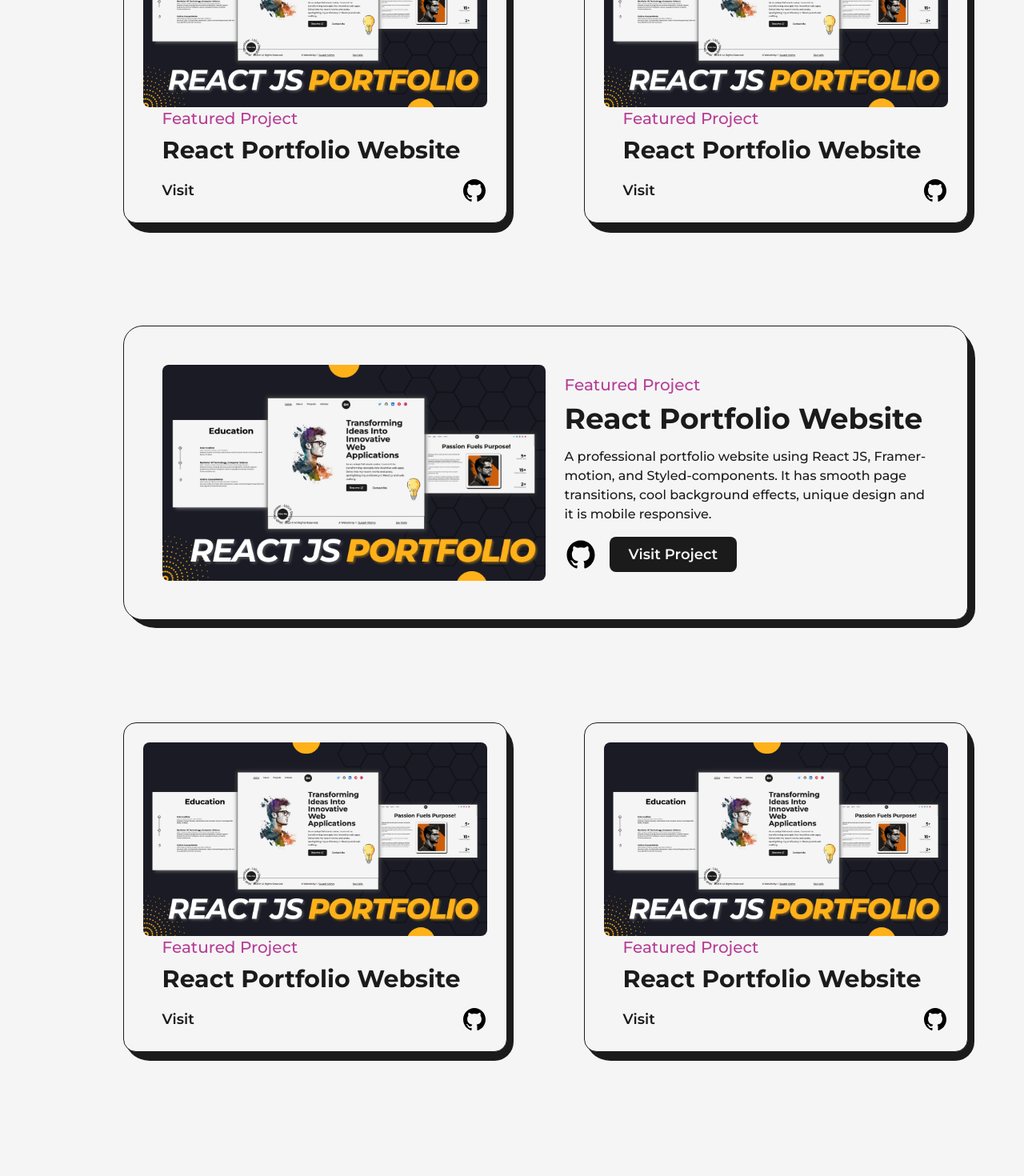
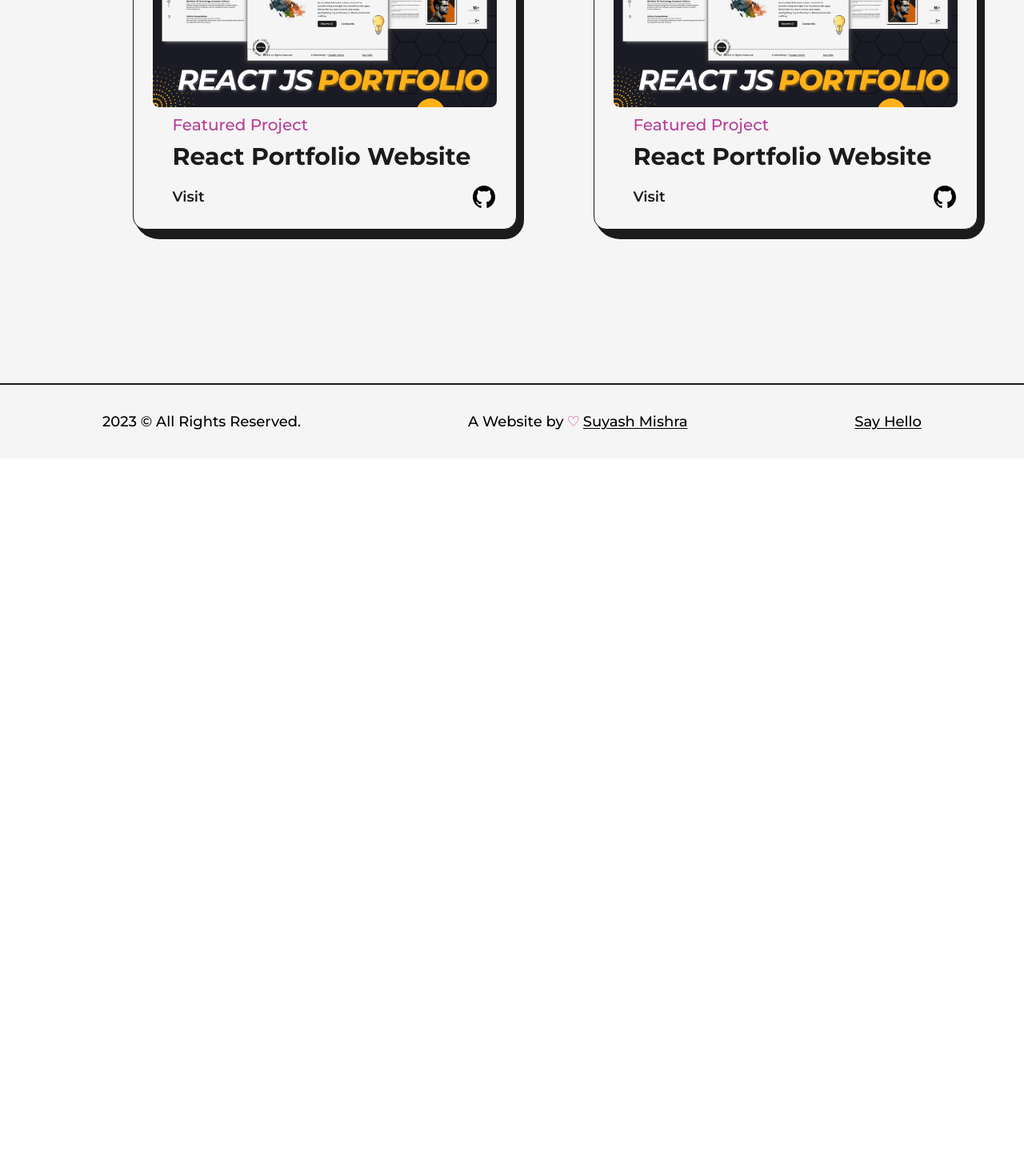
Before and after one commit to manas12482/portfolio, a Next.js app: page /projects in a window 1280 px wide. Shown: the part 1220-2690 px from the top of the page at 80% size. After the commit the page ends 1793 px from the top, so only its background shows below. Built offline with nearby package versions, Linux system fonts and the light colour scheme.

Commit message:
Full Responsive Final

```diff
--- a/src/components/Footer.js
+++ b/src/components/Footer.js
@@ -4,7 +4,7 @@
 
 const Footer = () => {
   return (
-		<footer className='w-full border-t-2 border solid border-dark font-medium text-lg dark:text-light dark:border-light  sm:text-base'>
+		<footer className='w-full border-t-2  solid border-dark font-medium text-lg dark:text-light dark:border-light  sm:text-base'>
 			<Layout className='py-8 flex items-center justify-between lg:flex-col lg:py-6'>
 				<span>{new Date().getFullYear()} &copy; All Rights Reserved.</span>
 				<div className='flex items-center lg:py-2'>
--- a/src/components/HireMe.js
+++ b/src/components/HireMe.js
@@ -4,7 +4,7 @@
 
 const HireMe = () => {
   return (
-		<div className='fixed left-4 bottom-4 flex items-center justify-center overflow-hidden md:right-8 md:left-auto md:bottom-auto md:top-0 md:absolute '>
+		<div className='fixed left-4 bottom-4 flex items-center justify-center overflow-hidden md:right-8 md:left-auto md:bottom-auto md:top-0 md:absolute sm:right-0 '>
 			<div className='w-48 h-auto flex items-center justify-center relative md:w-24'>
 				<CircularText
 					className={'fill-dark animate-spin-slow dark:fill-light'}
--- /dev/null
+++ b/src/components/TransitionEffect.js
@@ -0,0 +1,30 @@
+import { motion } from 'framer-motion';
+import React from 'react';
+
+const TransitionEffect = () => {
+	return (
+		<>
+			<motion.div
+				className='fixed top-0 bottom-0 right-full w-screen h-screen z-30 bg-primary '
+				initial={{ x: '100%', width: '100%' }}
+				animate={{ x: '0%', width: '0%' }}
+				exit={{ x: ['0%', '100%'], width: ['0%', '100%'] }}
+				transition={{ duration: 0.8, ease: 'easeInOut' }}
+			/>
+			<motion.div
+				className='fixed top-0 bottom-0 right-full w-screen h-screen z-20  bg-light dark:bg-dark'
+				initial={{ x: '100%', width: '100%' }}
+				animate={{ x: '0%', width: '0%' }}
+				transition={{ delay: 0.2, duration: 0.8, ease: 'easeInOut' }}
+			/>
+			<motion.div
+				className='fixed top-0 bottom-0 right-full w-screen h-screen z-10  bg-dark dark:bg-light'
+				initial={{ x: '100%', width: '100%' }}
+				animate={{ x: '0%', width: '0%' }}
+				transition={{ delay: 0.4, duration: 0.8, ease: 'easeInOut' }}
+			/>
+		</>
+	);
+};
+
+export default TransitionEffect;
--- a/src/pages/_app.js
+++ b/src/pages/_app.js
@@ -1,15 +1,16 @@
-import '@/styles/globals.css'
-import {Montserrat} from 'next/font/google'
+import '@/styles/globals.css';
+import { Montserrat } from 'next/font/google';
 import Head from 'next/head';
 import Navbar from '@/components/navbar';
 import Footer from '@/components/Footer';
+import { AnimatePresence } from 'framer-motion';
+import { useRouter } from 'next/router';
 
-
-const montserrat = Montserrat({subsets: ['latin'],variable: '--font-mont'})
-
+const montserrat = Montserrat({ subsets: ['latin'], variable: '--font-mont' });
 
 export default function App({ Component, pageProps }) {
-  return (
+	const router =useRouter();
+	return (
 		<>
 			<Head>
 				<title>Suyash Mishra</title>
@@ -17,10 +18,16 @@
 				<meta name='viewport' content='width=device-width, initial-scale=1' />
 				<link rel='icon' href='/favicon.ico' />
 			</Head>
-			<main className={`${montserrat.variable} font-mont bg-light dark:bg-dark px-[2vw]`}>
-        <Navbar />
-				<Component {...pageProps} />
-        <Footer />
+			<main
+				className={`${montserrat.variable} font-mont bg-light dark:bg-dark `}
+			>
+				<div className='px-[3vw]'>
+					<Navbar />
+					<AnimatePresence mode='wait' >
+						<Component key={router.asPath} {...pageProps} />
+					</AnimatePresence>
+				</div>
+				<Footer />
 			</main>
 		</>
 	);
--- a/src/pages/about.js
+++ b/src/pages/about.js
@@ -8,6 +8,7 @@
 import Skills from '@/components/Skills';
 import Experience from '@/components/Experience';
 import Education from '@/components/Education';
+import TransitionEffect from '@/components/TransitionEffect';
 
 const AnimatedNumbers = ({ value }) => {
 	const ref = React.useRef(null);
@@ -41,7 +42,8 @@
 				<title>Suyash Mishra | About Page</title>
 				<meta name='description' content='about page for suyash mishra' />
 			</Head>
-			<main className='flex w-full flex-col items-center justify-center dark:text-light '>
+			<TransitionEffect />
+			<main className='flex w-full flex-col items-center justify-center dark:text-light  '>
 				<Layout className='pt-16'>
 					<AnimatedText
 						text='Passion Fuels Purpose!'
--- a/src/pages/index.js
+++ b/src/pages/index.js
@@ -8,6 +8,7 @@
 import { LinkArrow } from '@/components/icons';
 import HireMe from '@/components/HireMe';
 import TempAlert from '@/components/TempAlert';
+import TransitionEffect from '@/components/TransitionEffect';
 
 export default function Home() {
 	return (
@@ -19,7 +20,8 @@
 				<link rel='icon' href='/favicon.ico' />
 			</Head>
 			{/* <TempAlert /> */}
-			<main className='flex items-center text-dark w-full min-h-screen dark:text-light'>
+			<TransitionEffect />
+			<main className='flex items-center text-dark w-full min-h-screen dark:text-light '>
 				<Layout className='pt-0 md:pt-16 sm:pt-8'>
 					<div className='flex items-center justify-between w-full lg:flex-col'>
 						<div className='w-1/2 md:w-full'>
--- a/src/pages/projects.js
+++ b/src/pages/projects.js
@@ -7,6 +7,7 @@
 import { GithubIcon } from '@/components/icons';
 import { motion } from 'framer-motion';
 import project1 from '../../public/images/projects/portfolio-cover-image.png';
+import TransitionEffect from '@/components/TransitionEffect';
 
 const FramerImage = motion(Image);
 
@@ -20,12 +21,12 @@
 	summary,
 }) => {
 	return (
-		<article className='p-12  w-full flex items-center justify-between rounded-3xl border border-solid border-dark dark:border-light bg-light dark:bg-dark relative rounded-br-2xl'>
-			<div className='absolute top-0 left-0 -right-3 -z-10 w-[101%] h-[103%] rounded-[2.5rem] bg-dark dark:bg-light rounded-br-3xl' />
+		<article className='w-full flex items-center justify-between rounded-3xl border border-solid border-dark p-12 dark:border-light bg-light dark:bg-dark relative rounded-br-2xl lg:flex-col lg:p-8 xs:rounded-2xl xs:rounded-br-3xl xs:p-4'>
+			<div className='absolute top-0 left-0 -right-3 -z-10 w-[101%] h-[103%] rounded-[2.5rem] bg-dark dark:bg-light rounded-br-3xl xs:-right-2 xs:h-[102%] xs:w-full xs:rounded-[1.5rem] ' />
 			<Link
 				href={link}
 				target={'_blank'}
-				className='w-1/2 cursor-pointer overflow-hidden rounded-lg '
+				className='w-1/2 cursor-pointer overflow-hidden rounded-lg lg:w-full'
 			>
 				<FramerImage
 					src={image}
@@ -38,16 +39,16 @@
 				/>
 			</Link>
 
-			<div className='w-1/2 flex flex-col items-start justify-between pl-6'>
-				<span className='text-primary dark:text-primaryDark font-medium text-xl '>
+			<div className='w-1/2 flex flex-col items-start justify-between pl-6  lg:w-full lg:pl-0 lg:pt-6 '>
+				<span className='text-primary dark:text-primaryDark font-medium text-xl xs:text-base '>
 					{type}
 				</span>
 				<Link href={link} target={'_blank'}>
-					<h2 className='my-2 w-full text-left text-4xl font-bold hover:underline underline-offset-2 text-dark dark:text-light'>
+					<h2 className='my-2 w-full text-left text-4xl font-bold hover:underline underline-offset-2 text-dark dark:text-light sm:text-sm'>
 						{title}
 					</h2>
 				</Link>
-				<p className='my-2 font-medium text-dark dark:text-light'>
+				<p className='my-2 font-medium text-dark dark:text-light sm:text-sm'>
 					{description}
 				</p>
 				<div className='mt-2 flex items-center '>
@@ -62,7 +63,7 @@
 						<Link
 							href={link}
 							target={'_blank'}
-							className='ml-4 rounded-lg bg-dark dark:bg-light text-light dark:text-dark p-2 px-6 text-lg font-semibold'
+							className='ml-4 rounded-lg bg-dark dark:bg-light text-light dark:text-dark p-2 px-6 text-lg font-semibold sm:px-4 sm:text-base'
 						>
 							Visit Project
 						</Link>
@@ -77,12 +78,12 @@
 
 const Project = ({ title, type, image, link, githubLink }) => {
 	return (
-		<article className='w-full flex flex-col items-center rounded-2xl border border-solid border-dark dark:border-light bg-light dark:bg-dark p-6 relative '>
-			<div className='absolute top-0 left-0 -right-3 -z-10 w-[102%] h-[103%] rounded-[2rem] bg-dark dark:bg-light rounded-br-3xl' />
+		<article className='w-full flex flex-col items-center rounded-2xl border border-solid border-dark dark:border-light bg-light dark:bg-dark p-6 relative xs:p-4  '>
+			<div className='absolute top-0 left-0 -right-3 -z-10 w-[102%] h-[103%] rounded-[2rem] bg-dark dark:bg-light rounded-br-3xl md:-right-2 md:w-[101%] xs:h-[102%] xs:rounded-[1.5rem] ' />
 			<Link
 				href={link}
 				target={'_blank'}
-				className='w-full cursor-pointer overflow-hidden rounded-lg '
+				className='w-full cursor-pointer overflow-hidden rounded-lg  '
 			>
 				<Image
 					src={image}
@@ -92,12 +93,16 @@
 				/>
 			</Link>
 
-			<div className='w-full flex flex-col items-start justify-between pl-6'>
-				<span className='text-primary dark:text-primaryDark font-medium text-xl '>
+			<div className='w-full flex flex-col items-start justify-between pl-6 lg:w-full lg:pl-0 lg:pt-6 '>
+				<span className='text-primary dark:text-primaryDark font-medium text-xl lg:text-lg md:text-base mt-2'>
 					{type}
 				</span>
-				<Link href={link} target={'_blank'}>
-					<h2 className='my-2 w-full text-left text-3xl font-bold hover:underline underline-offset-2 text-dark dark:text-light'>
+				<Link
+					href={link}
+					target={'_blank'}
+					className='hover:underline underline-offset-2'
+				>
+					<h2 className='my-2 w-full text-left text-3xl font-bold  text-dark dark:text-light lg:text-2xl sm:text-xl '>
 						{title}
 					</h2>
 				</Link>
@@ -106,7 +111,7 @@
 						<Link
 							href={link}
 							target={'_blank'}
-							className='text-dark dark:text-light text-lg font-semibold hover:underline'
+							className='text-dark dark:text-light text-lg font-semibold hover:underline md:text-base '
 						>
 							Visit
 						</Link>
@@ -114,7 +119,7 @@
 						''
 					)}
 					{githubLink ? (
-						<Link href={githubLink} target={'_blank'} className='w-8  '>
+						<Link href={githubLink} target={'_blank'} className='w-8 md:w-6 '>
 							<GithubIcon />
 						</Link>
 					) : (
@@ -135,13 +140,14 @@
 				<meta name='viewport' content='width=device-width, initial-scale=1' />
 				<link rel='icon' href='/favicon.ico' />
 			</Head>
+			<TransitionEffect />
 			<main className='w-full mb-16 flex flex-col items-center justify-center dark:text-light '>
 				<Layout className='pt-16'>
 					<AnimatedText
 						text='Imagination Trumps Knowledge! '
-						className='mb-16'
+						className='mb-16 lg:!text-7xl sm:mb-8 sm:!text-6xl xs:!text-4xl'
 					/>
-					<div className='grid grid-col-12 gap-24 gap-y-32'>
+					<div className='grid grid-col-12 gap-24 gap-y-32 xl:gap-x-16 lg:gap-x-8 md:gap-y-24 sm:gap-x-0'>
 						<div className='col-span-12'>
 							<FeaturedProject
 								title='React Portfolio Website'
@@ -152,7 +158,7 @@
 								image={project1}
 							/>
 						</div>
-						<div className='col-span-6'>
+						<div className='col-span-6 sm:col-span-12'>
 							<Project
 								title='React Portfolio Website'
 								type='Featured Project'
@@ -162,39 +168,7 @@
 								image={project1}
 							/>
 						</div>
-						<div className='col-span-6'>
-							<Project
-								title='React Portfolio Website'
-								type='Featured Project'
-								description='A professional portfolio website using React JS, Framer-motion, and Styled-components. It has smooth page transitions, cool background effects, unique design and it is mobile responsive.'
-								link='https://mishrasuyash.vercel.app/'
-								githubLink='https://github.com/mishra-suyash/portfolio-nextjs'
-								image={project1}
-							/>
-						</div>
-					</div>
-					<div className='grid grid-col-12 gap-24 mt-32 gap-y-32'>
-						<div className='col-span-12'>
-							<FeaturedProject
-								title='React Portfolio Website'
-								type='Featured Project'
-								description='A professional portfolio website using React JS, Framer-motion, and Styled-components. It has smooth page transitions, cool background effects, unique design and it is mobile responsive.'
-								link='https://mishrasuyash.vercel.app/'
-								githubLink='https://github.com/mishra-suyash/portfolio-nextjs'
-								image={project1}
-							/>
-						</div>
-						<div className='col-span-6'>
-							<Project
-								title='React Portfolio Website'
-								type='Featured Project'
-								description='A professional portfolio website using React JS, Framer-motion, and Styled-components. It has smooth page transitions, cool background effects, unique design and it is mobile responsive.'
-								link='https://mishrasuyash.vercel.app/'
-								githubLink='https://github.com/mishra-suyash/portfolio-nextjs'
-								image={project1}
-							/>
-						</div>
-						<div className='col-span-6'>
+						<div className='col-span-6 sm:col-span-12'>
 							<Project
 								title='React Portfolio Website'
 								type='Featured Project'
```
Also changed, not shown: src/pages/articles.js (+13 -7 lines).
